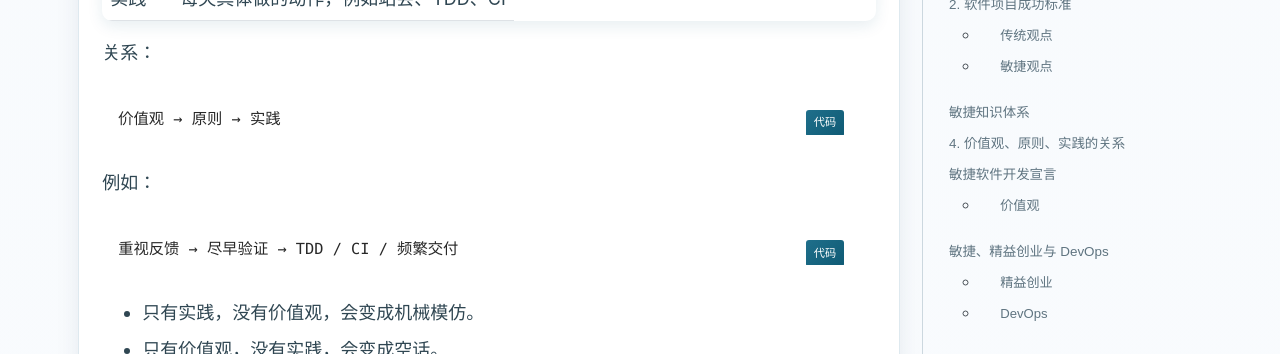
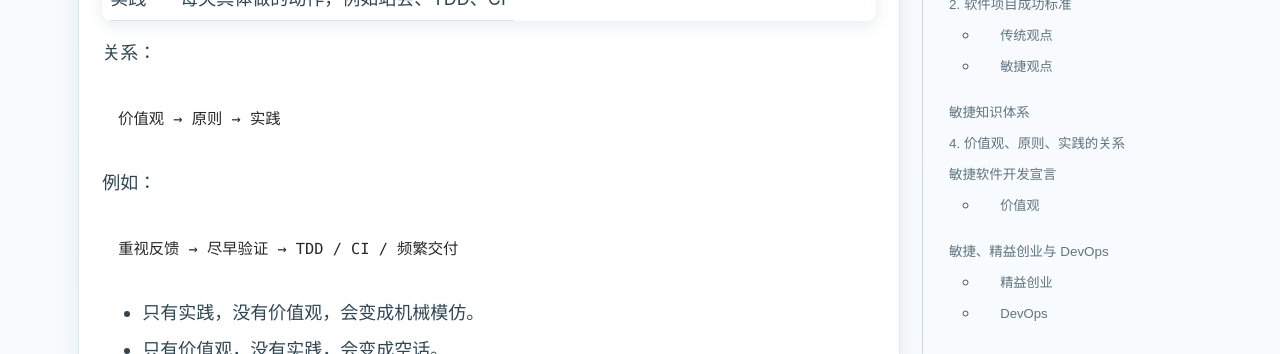
Before and after one commit to Huatiancen/Huatiancen.github.io, a Jekyll site: the page built from _posts/courses/软件质量管理/2026-06-16-敏捷概述.md, in a window 1280 px wide and 1400 px high, scrolled down 1833 px. Shown: the part 150-504 px from the top of the window. Built offline with Jekyll 4.4.1, drawn with Linux system fonts in a browser that asks for light colours; nearby versions of some CDN libraries.

Commit message:
Remove code block label badge

```diff
--- a/_sass/_post-enhanced.scss
+++ b/_sass/_post-enhanced.scss
@@ -253,24 +253,6 @@
 
 // 文章内容增强
 .post-content, .page-content {
-  // 代码块增强
-  pre {
-    position: relative;
-
-    &::before {
-      content: '代码';
-      position: absolute;
-      top: 0.5rem;
-      right: 1rem;
-      background: linear-gradient(135deg, #1f6f8b, #0f5a74);
-      color: white;
-      padding: 0.2rem 0.5rem;
-      border-radius: 3px;
-      font-size: 0.7rem;
-      font-weight: 500;
-    }
-  }
-
   // 引用块增强
   blockquote {
     border-left: 4px solid #1f6f8b;
```
